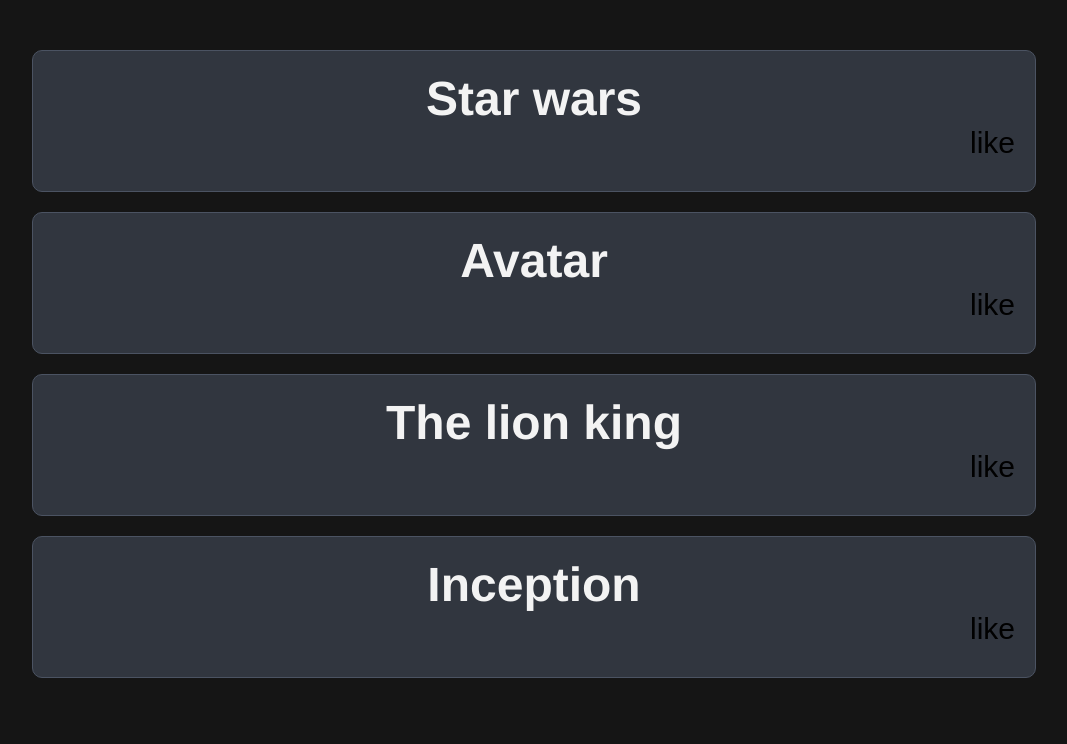
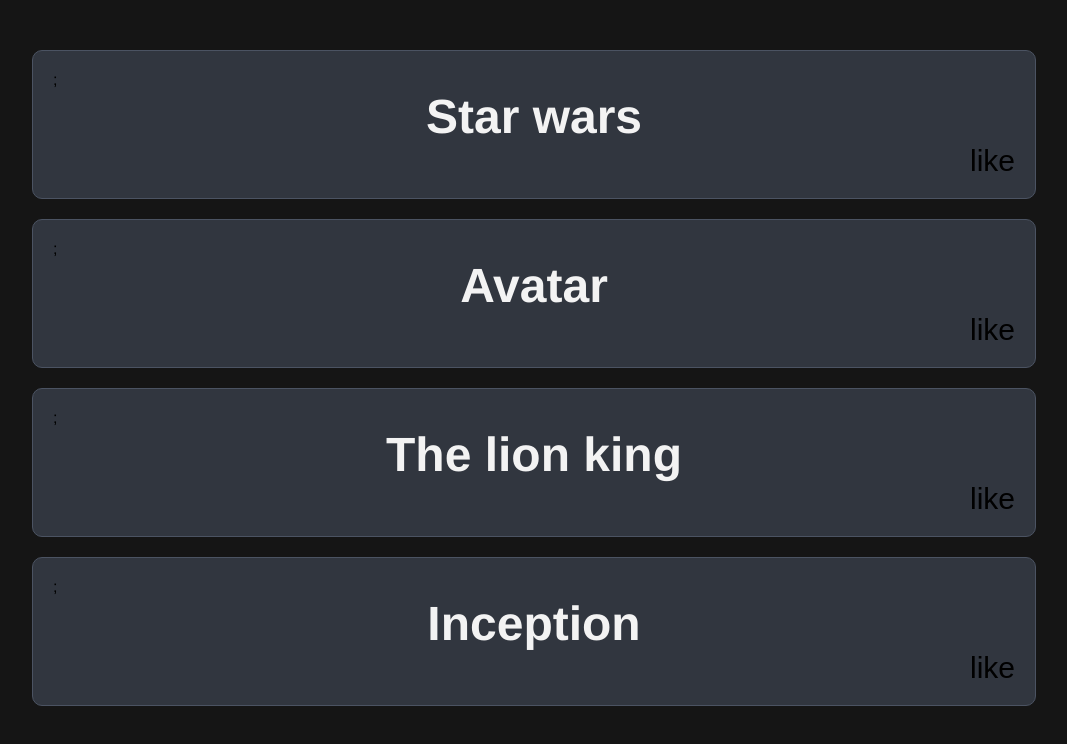
Before and after one commit to asgharnasiri1990/term3react, a React (Vite) app in the folder react1/my-first-react-app/: page / in a window 1280 px wide. Shown: the top 744 px of the page, without its empty margins (106-1173 px from the left). Built offline with nearby package versions, Linux system fonts and the light colour scheme.

Commit message:
Update App.jsx

```diff
--- a/react1/my-first-react-app/src/App.jsx
+++ b/react1/my-first-react-app/src/App.jsx
@@ -2,16 +2,20 @@
 
 
 const Card = ({title}) => {
+
+  const [count,setCount]=useState(0);
     const[hasLiked, setHasLiked]=useState(false);
 
     useEffect(()=>{
     console.log(`${title} has been liked: ${hasLiked}`)
-    });
+    },[hasLiked]);
+
 
   return(
-    <div className="card">
-      <h2>{title}</h2>
-      <button onClick={() => {setHasLiked(!hasLiked)}}>
+    <div className="card" onClick={ () => setCount(count+1)}>;
+      <h2>{title}<br/> {count || null}</h2>
+
+      <button onClick={() => { setHasLiked(!hasLiked)}}>
         {hasLiked? 'liked':'like'}
       </button>
     </div>
```
